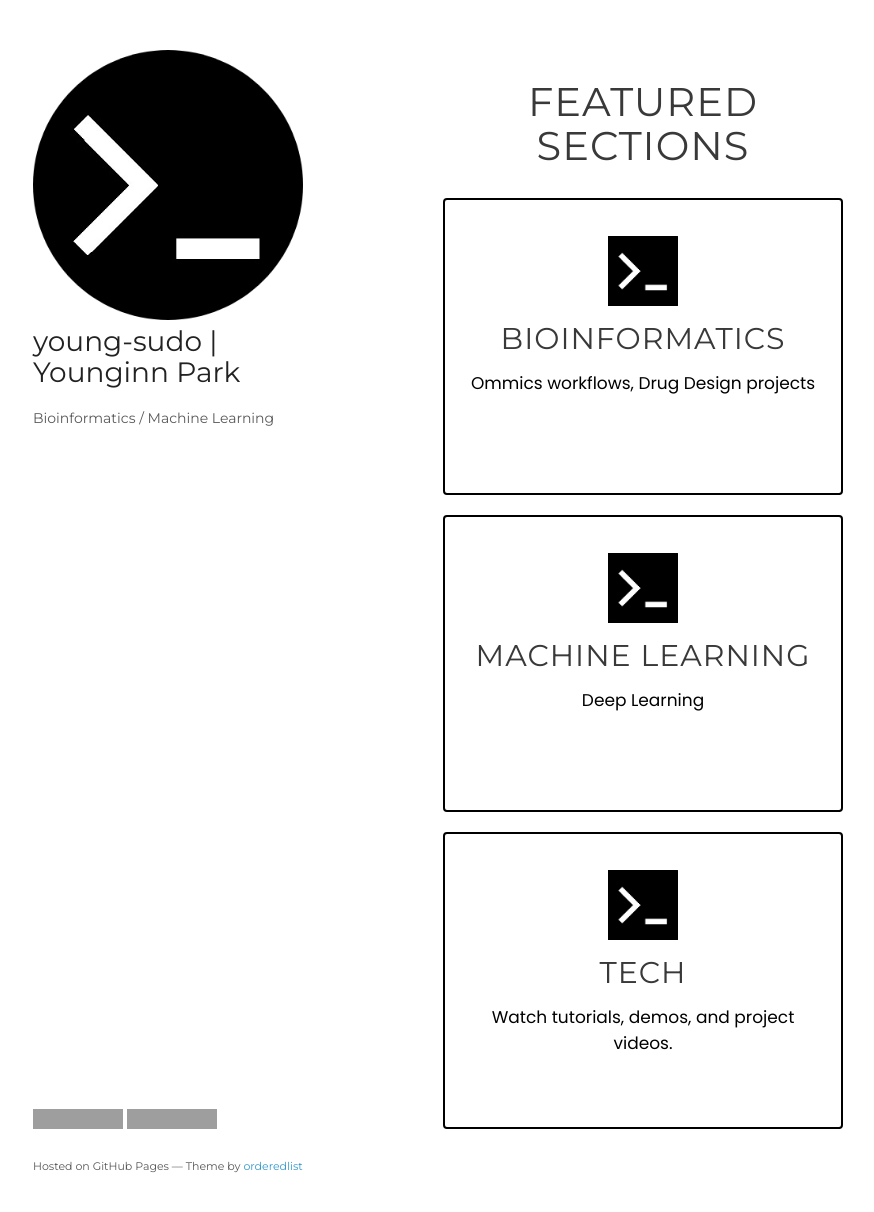
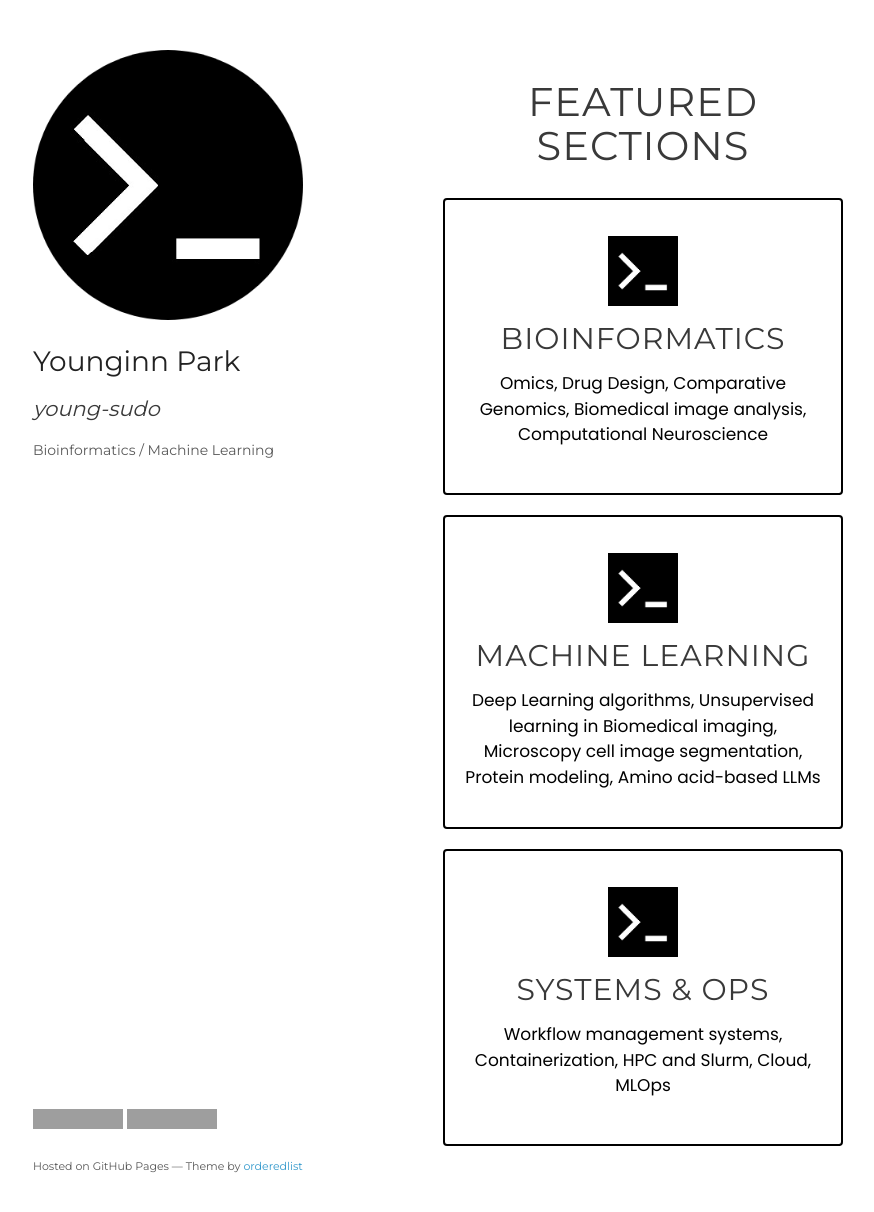
Before and after one commit to young-sudo/young-sudo.github.io, a Jekyll site: the page built from index.md, in a window 1280 px wide and 1246 px high. Shown: the top 1212 px of the window, without its empty margins (177-1051 px from the left). Built offline with Jekyll 4.4.1, drawn with Linux system fonts in a browser that asks for light colours; grey boxes are pictures that could not be loaded.

Commit message:
First working prototype

```diff
--- a/_config.yml
+++ b/_config.yml
@@ -4,3 +4,4 @@
 show_downloads: false
 google_analytics:
 theme: jekyll-theme-minimal
+permalink: pretty
--- a/_layouts/default.html
+++ b/_layouts/default.html
@@ -5,7 +5,6 @@
     <meta http-equiv="X-UA-Compatible" content="IE=edge">
     <meta name="viewport" content="width=device-width, initial-scale=1">
     <link rel="icon" type="image/svg+xml" href="{{ site.baseurl }}/assets/img/icon.svg">
-    <link rel="stylesheet" href="https://cdnjs.cloudflare.com/ajax/libs/font-awesome/5.15.3/css/all.min.css"/>
 
 {% seo %}
     <link rel="stylesheet" href="{{ "/assets/css/style.css?v=" | append: site.github.build_revision | relative_url }}">
@@ -19,16 +18,20 @@
       <header>
 
         {% if site.logo %}
-          <img src="{{site.logo | relative_url}}" alt="Logo" />
+          <a href="{{ '/' | relative_url }}">
+            <img src="{{ site.logo | relative_url }}" alt="Logo" />
+          </a>
         {% endif %}
 
         <!-- <h1><a href="{{ "/" | absolute_url }}">{{ site.title | default: site.github.repository_name }}</a></h1> -->
 
         <!-- <p>{{ site.description | default: site.github.project_tagline }}</p> -->
-        <br>
-        <h1>young-sudo | Younginn Park</h1>
+
+        <p>
+        <h1>Younginn Park</h1>
+        <h2><i>young-sudo</i></h2>
         Bioinformatics / Machine Learning
-
+        </p>
 
 
         <!-- {% if site.github.is_project_page %}
--- a/assets/css/style.scss
+++ b/assets/css/style.scss
@@ -387,6 +387,13 @@ footer {
 .content-3:hover a{
   color: #FA5053;
 }
+.content-4:hover{
+  border-color: #FF1D78;
+  background: #FF1D78;
+}
+.content-4:hover a{
+  color: #FF1D78;
+}
 
 /* 4. Responsive Layout (No change needed as it's already vertical) */
 /* The media query is now obsolete since the layout is already stacked, but you can keep it if you expect
@@ -408,3 +415,18 @@ footer {
   /* Ensure the image is treated as a block for proper vertical centering/stacking */
   display: block;
 }
+
+// palettes from https://www.figma.com/colors/
+
+
+// Back botton
+.back-link {
+  font-size: 0.95rem;
+  text-decoration: none;
+  color: inherit;
+  opacity: 0.8;
+}
+.back-link:hover {
+  opacity: 1;
+  text-decoration: underline;
+}
--- a/index.md
+++ b/index.md
@@ -9,34 +9,35 @@ layout: default
    </h2>
    <div class="cards-list">
 
-  <a class="card-link content content-1" href="twitter.md">
-         <img src="{{ '/assets/img/icon.svg' | relative_url }}" alt="Twitter Logo" class="card-logo">
+  <a class="card-link content content-1" href="{{ '/bio/' | relative_url }}">
+         <img src="{{ '/assets/img/icon.svg' | relative_url }}" alt="BI Logo" class="card-logo">
          <h2>
             Bioinformatics
          </h2>
          <p>
-            Ommics workflows, Drug Design projects
+            Omics, Drug Design, Comparative Genomics, Biomedical image analysis, Computational Neuroscience
          </p>
   </a>
 
-  <a class="card-link content content-2" href="instagram.md">
-      <img src="{{ '/assets/img/icon.svg' | relative_url }}" alt="Twitter Logo" class="card-logo">
+  <a class="card-link content content-2" href="{{ '/ml/' | relative_url }}">
+      <img src="{{ '/assets/img/icon.svg' | relative_url }}" alt="ML Logo" class="card-logo">
       <h2>
         Machine Learning
       </h2>
       <p>
-        Deep Learning
+        Deep Learning algorithms, Unsupervised learning in Biomedical imaging, Microscopy cell image segmentation, Protein modeling, Amino acid-based LLMs
       </p>
   </a>
 
-  <a class="card-link content content-3" href="youtube.md">
-      <img src="{{ '/assets/img/icon.svg' | relative_url }}" alt="Twitter Logo" class="card-logo">
+  <a class="card-link content content-3" href="{{ '/sys/' | relative_url }}">
+      <img src="{{ '/assets/img/icon.svg' | relative_url }}" alt="CS Logo" class="card-logo">
       <h2>
-        Tech
+        Systems & Ops
       </h2>
       <p>
-        Watch tutorials, demos, and project videos.
+        Workflow management systems, Containerization, HPC and Slurm, Cloud, MLOps
       </p>
   </a>
+
    </div>
 </div>
```
Also changed, not shown: bio/index.md (added, +8 -0 lines), ml/index.md (added, +8 -0 lines), sys/index.md (added, +8 -0 lines).
